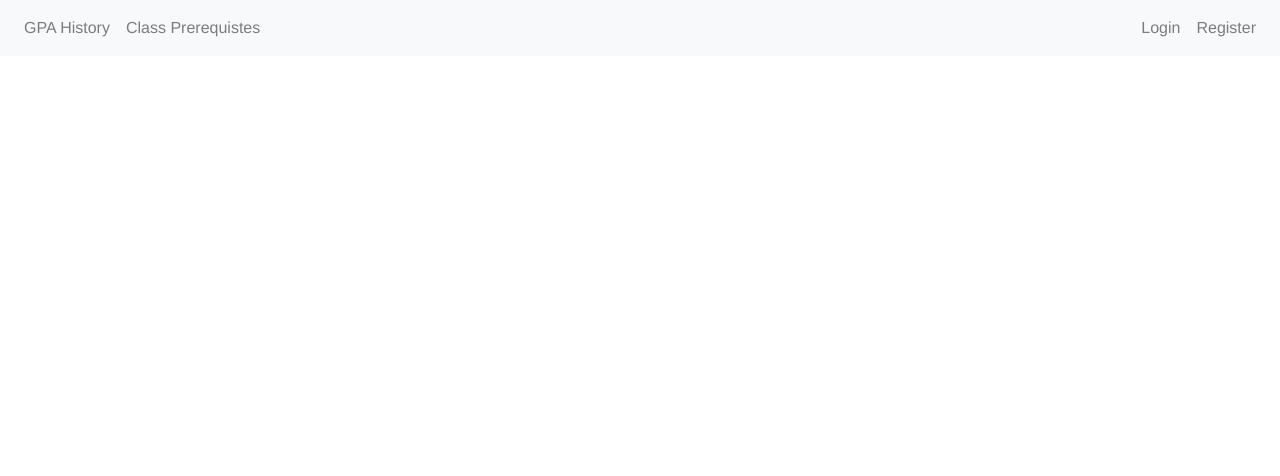
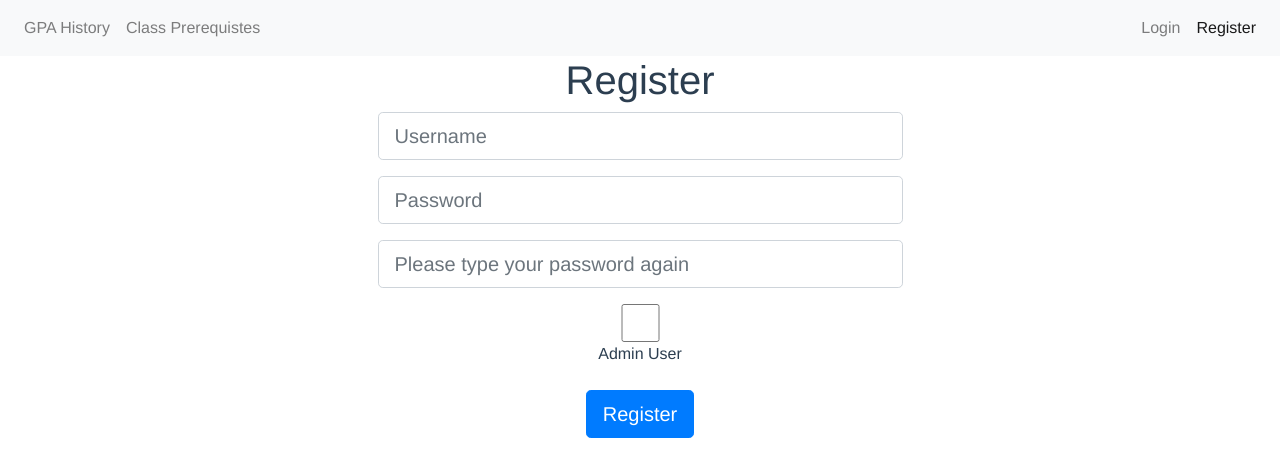
Before and after one commit to suoigwg/cs411-gpa-by-class, a Vue app in the folder frontend/: page /#/register in a window 1280 px wide. Shown: the top 476 px of the page. Built offline with nearby package versions, Linux system fonts and the light colour scheme.

Commit message:
Added register page

```diff
--- a/frontend/src/api.service.js
+++ b/frontend/src/api.service.js
@@ -31,5 +31,10 @@ export default ApiService
 export const UserService = {
   login(username, password) {
     return ApiService.post('users/login/', { username: username, password: password })
+  },
+
+  register(username, password, isAdmin) {
+    console.log(username + ' ' + password + ' ' + isAdmin)
+    return ApiService.post('users/register/', { username: username, password: password, isAdmin: isAdmin })
   }
 }
--- a/frontend/src/components/Header.vue
+++ b/frontend/src/components/Header.vue
@@ -24,7 +24,12 @@
         </router-link>
       </li>
       <li class="nav-item">
-        <a class="nav-link" href="/register">Register</a>
+        <router-link class="nav-link"
+                     active-class="active"
+                     exact :to="{name: 'register'}"
+                     >
+          Register
+        </router-link>
       </li>
     </ul>
     <ul v-else class="navbar-nav ml-auto">
--- a/frontend/src/router/index.js
+++ b/frontend/src/router/index.js
@@ -14,6 +14,11 @@ export default new Router({
       path: '/login',
       name: 'login',
       component: () => import('@/views/Login')
+    },
+    {
+      path: '/register',
+      name: 'register',
+      component: () => import('@/views/Register')
     }
   ]
 })
--- /dev/null
+++ b/frontend/src/views/Register.vue
@@ -0,0 +1,70 @@
+<template>
+  <div class="container page">
+    <div class="col-md-6 offset-md-3">
+      <h1>Register</h1>
+      <form @submit.prevent="onSubmit(username, password, passwordAgain, isAdmin)">
+        <fieldset class="form-group">
+          <input class="form-control form-control-lg"
+                 type="text"
+                 v-model="username"
+                 placeholder="Username" />
+        </fieldset>
+        <fieldset class="form-group">
+          <input class="form-control form-control-lg"
+                 type="password"
+                 v-model="password"
+                 placeholder="Password" />
+        </fieldset>
+        <fieldset class="form-group">
+          <input class="form-control form-control-lg"
+                 type="password"
+                 v-model="passwordAgain"
+                 placeholder="Please type your password again" />
+        </fieldset>
+        <fieldset class="form-group">
+          <input class="form-control"
+                 type="checkbox"
+                 v-model="isAdmin"
+                 name="isAdmin" />
+          <label for="isAdmin">Admin User</label>
+        </fieldset>
+        <button class="btn btn-lg btn-primary">
+          Register
+        </button>
+      </form>
+    </div>
+  </div>
+</template>
+
+<script>
+  import { UserService } from '@/api.service'
+  import store from '@/store.js'
+  export default {
+    name: 'Register',
+    data() {
+      return {
+        username: null,
+        password: null,
+        passwordAgain: null,
+        isAdmin: false
+      }
+    },
+    methods: {
+      onSubmit(username, password, passwordAgain, isAdmin) {
+        if (password === passwordAgain) {
+          UserService.register(username, password, isAdmin).then((data) => {
+            store.state.username = username
+            store.state.isAdmin = isAdmin
+            store.state.loggedIn = true
+
+            this.$router.push({ name: 'home' })
+          }).catch((error) => {
+            console.log(error)
+          })
+        } else {
+          console.log('Passwords do not match')
+        }
+      }
+    }
+  }
+</script>
```
